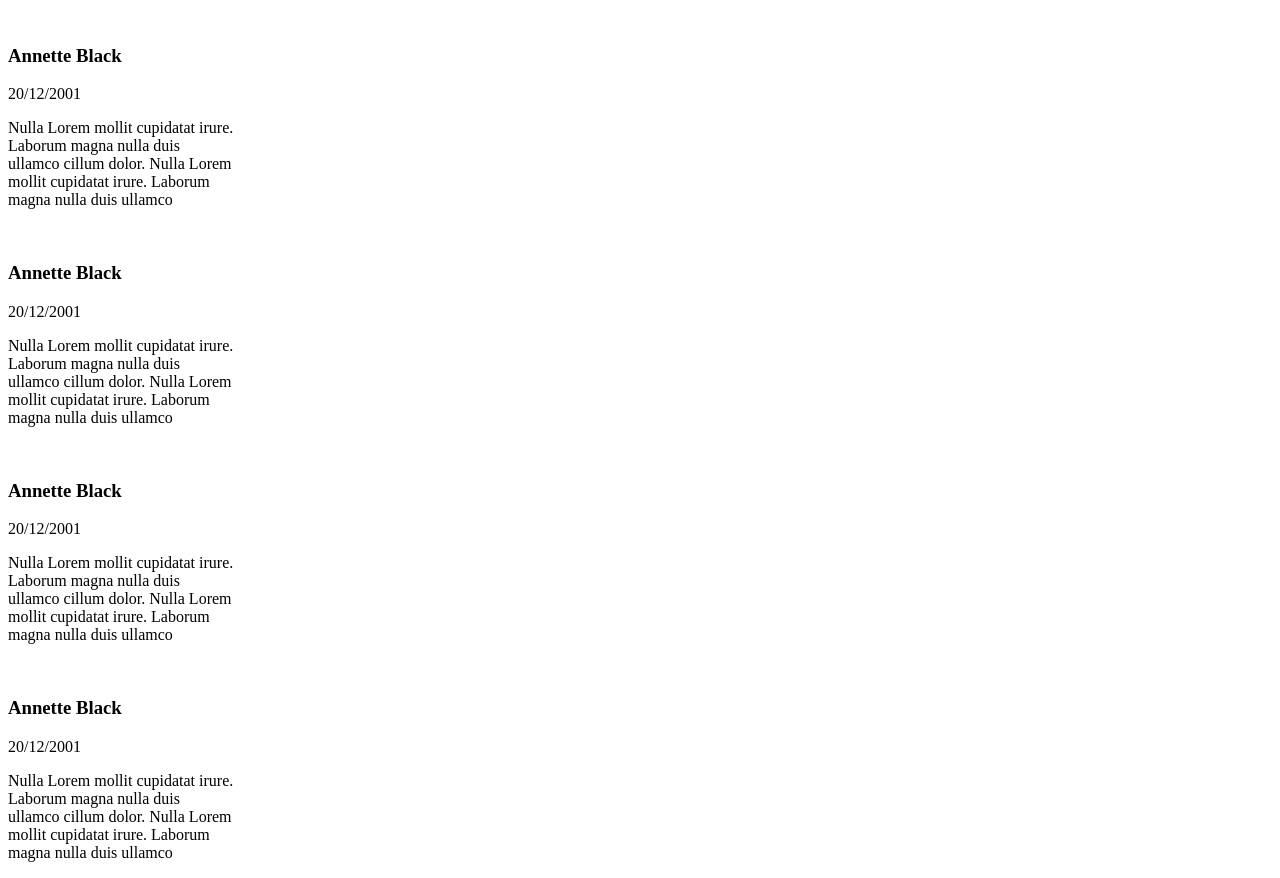
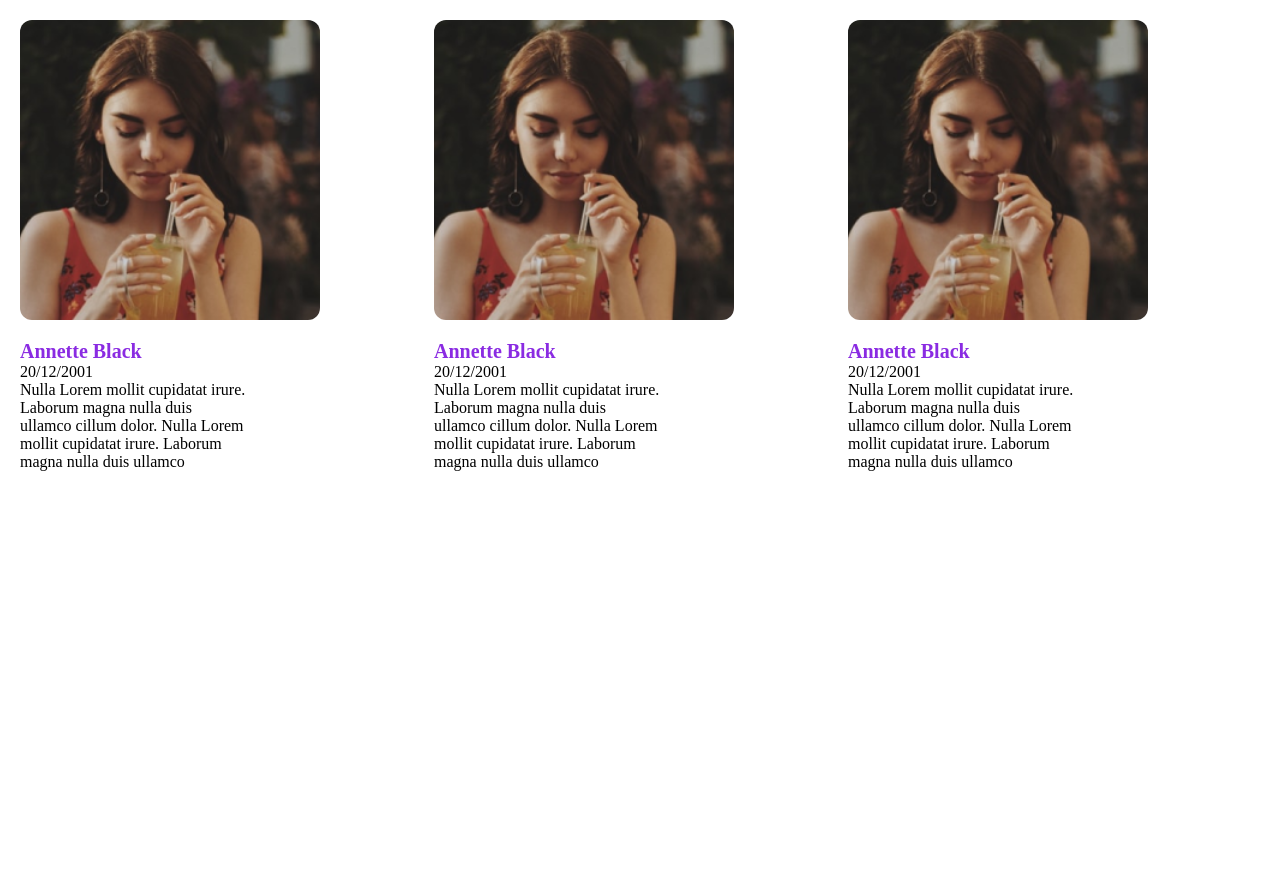
Before and after one commit to HuuToai/page, a plain HTML site: page test.html in a window 1280 px wide. After the commit the page ends 800 px from the top, so only its background shows below. Drawn offline with nearby package versions, Linux system fonts and the light colour scheme; the site is published under a folder, as on GitHub Pages, so addresses that start at the root find nothing; files whose address does not match are found by name.

Commit message:
update addd

```diff
--- a/test.html
+++ b/test.html
@@ -5,9 +5,9 @@
     <meta charset="UTF-8">
     <meta name="viewport" content="width=device-width, initial-scale=1.0">
     <title>Document</title>
-    <link rel="stylesheet" href="/asset/css/custom/test.css">
+    <link rel="stylesheet" href="./asset/css/custom/test.css">
     <script src="https://code.jquery.com/jquery-3.6.4.min.js"></script>
-    <script type="text/javascript" src="/asset/js/test.js"></script>
+    <script type="text/javascript" src="./asset/js/test.js"></script>
     <link rel="stylesheet" type="text/css" href="https://cdn.jsdelivr.net/npm/slick-carousel@1.8.1/slick/slick.css" />
     <script type="text/javascript" src="https://code.jquery.com/jquery-1.11.0.min.js"></script>
     <script type="text/javascript" src="https://code.jquery.com/jquery-migrate-1.2.1.min.js"></script>
@@ -18,7 +18,7 @@
     <div class="image-slider">
         <div class="image-item">
             <div class="image">
-                <img src="/asset/image/slide1.png" alt="">
+                <img src="./asset/image/slide1.png" alt="">
             </div>
             <h3 class="image-title">Annette Black</h3>
             <p class="date">20/12/2001</p>
@@ -29,7 +29,7 @@
         </div>
         <div class="image-item">
             <div class="image">
-                <img src="/asset/image/slide1.png" alt="">
+                <img src="./asset/image/slide1.png" alt="">
             </div>
             <h3 class="image-title">Annette Black</h3>
             <p class="date">20/12/2001</p>
@@ -40,7 +40,7 @@
         </div>
         <div class="image-item">
             <div class="image">
-                <img src="/asset/image/slide1.png" alt="">
+                <img src="./asset/image/slide1.png" alt="">
             </div>
             <h3 class="image-title">Annette Black</h3>
             <p class="date">20/12/2001</p>
@@ -51,7 +51,7 @@
         </div>
         <div class="image-item">
             <div class="image">
-                <img src="/asset/image/slide1.png" alt="">
+                <img src="./asset/image/slide1.png" alt="">
             </div>
             <h3 class="image-title">Annette Black</h3>
             <p class="date">20/12/2001</p>
```
